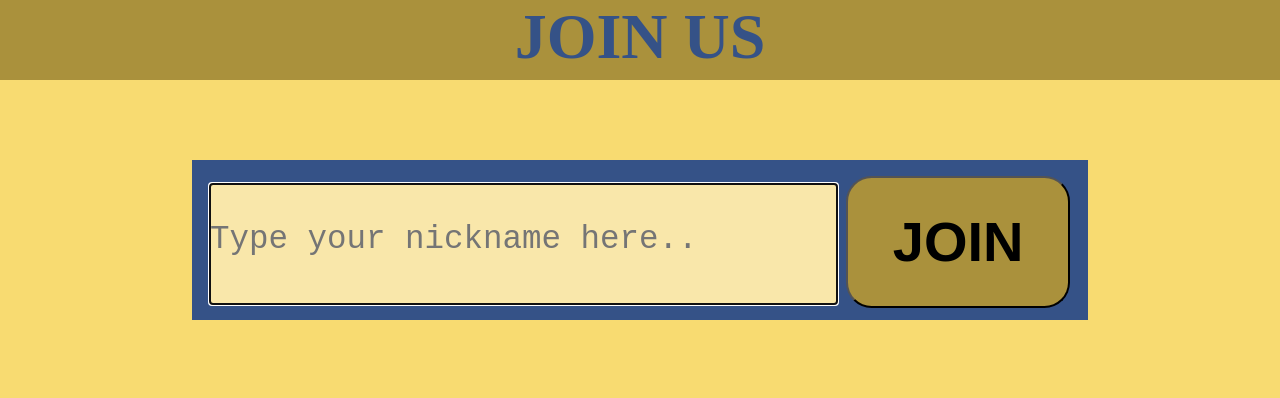
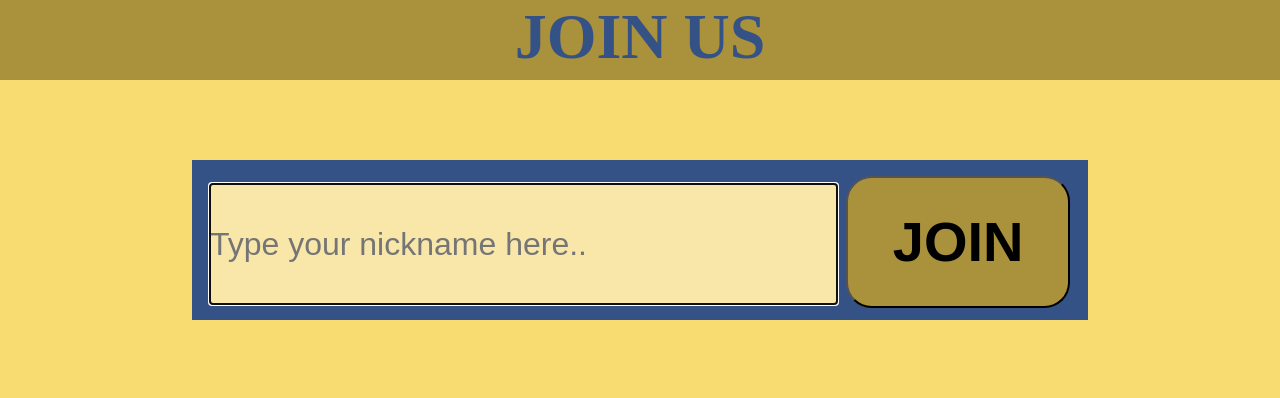
Before and after one commit to tasminions/minionchat, a website: page public/index.html in a window 1280 px wide. Shown: the top 398 px of the page. Drawn offline with Linux system fonts and the light colour scheme.

Commit message:
commented out usertyping event, css improvement on joinus page

```diff
--- a/public/css/style.css
+++ b/public/css/style.css
@@ -59,12 +59,19 @@ li {
   background-size: 100% 110%;
 }
 
-textarea.username {
+input[type="text"].username {
   margin: 3vh 0 3vh 2%;
   padding:2vh 0;
   height:15vh;
   line-height: 10vh;
-  font-size: 2.5em;
+  font-size: 2em;
+  resize: none;
+  border: 0;
+  box-sizing: border-box;
+  float:left;
+  padding:0;
+  width:70%;
+  background-color: #f9e7aa;
 }
 
 .topleft {
--- a/public/index.html
+++ b/public/index.html
@@ -11,7 +11,7 @@
       </div>
       <div class="joinform">
         <form action="/main/" method="get">
-          <textarea class="username" id="username" name="username" placeholder="Type your nickname here.." required autofocus></textarea>
+          <input type="text" class="username" id="username" name="username" placeholder="Type your nickname here.." required autofocus></textarea>
           <input type="submit" value="JOIN">
         </form>
       </div>
```
Also changed, not shown: public/js/script.js (+12 -12 lines).
